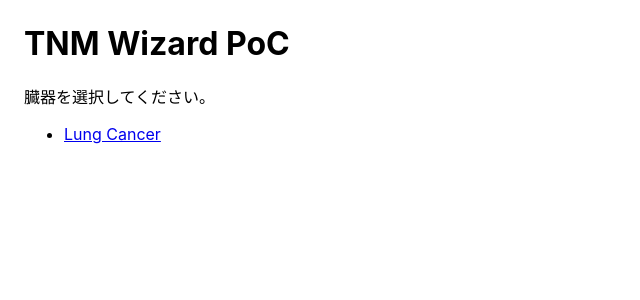
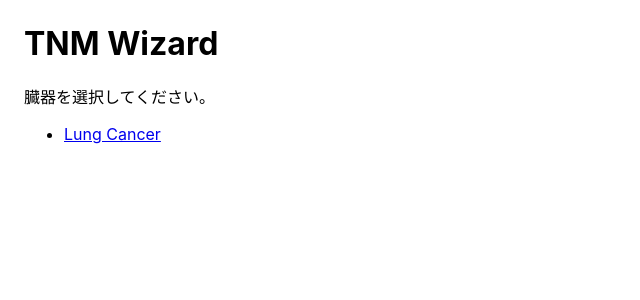
Before and after one commit to tkshfj/tnm-wizard, a FastAPI app: page / in a window 1280 px wide. Shown: the top 300 px of the page, without its empty margins (0-640 px from the left). Run offline with FastAPI, Linux system fonts and the light colour scheme.

```diff
--- a/app.py
+++ b/app.py
@@ -11,7 +11,7 @@ from fastapi.templating import Jinja2Templates
 BASE_DIR = Path(__file__).resolve().parent
 CONFIG_DIR = BASE_DIR / "config"
 
-app = FastAPI(title="TNM Wizard PoC")
+app = FastAPI(title="TNM Wizard")
 templates = Jinja2Templates(directory=str(BASE_DIR / "templates"))
 
 app.mount("/static", StaticFiles(directory=str(BASE_DIR / "static")), name="static")
--- a/templates/index.html
+++ b/templates/index.html
@@ -2,11 +2,11 @@
 <html lang="ja">
 <head>
   <meta charset="UTF-8">
-  <title>TNM Wizard PoC</title>
+  <title>TNM Wizard</title>
   <link rel="stylesheet" href="/static/style.css">
 </head>
 <body>
-  <h1>TNM Wizard PoC</h1>
+  <h1>TNM Wizard</h1>
   <p>臓器を選択してください。</p>
   <ul>
     {% for organ in organs %}
```
Also changed, not shown: 1 other file.
